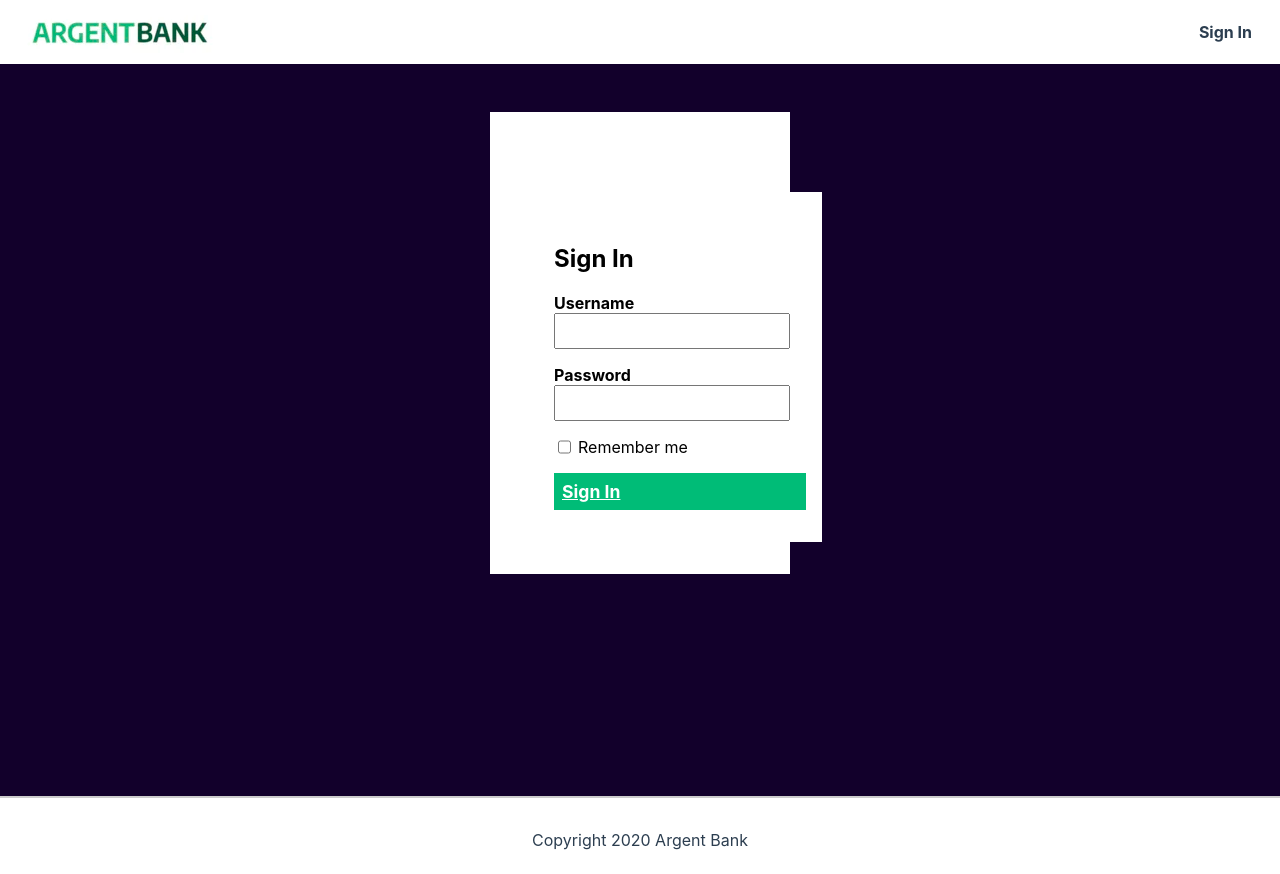
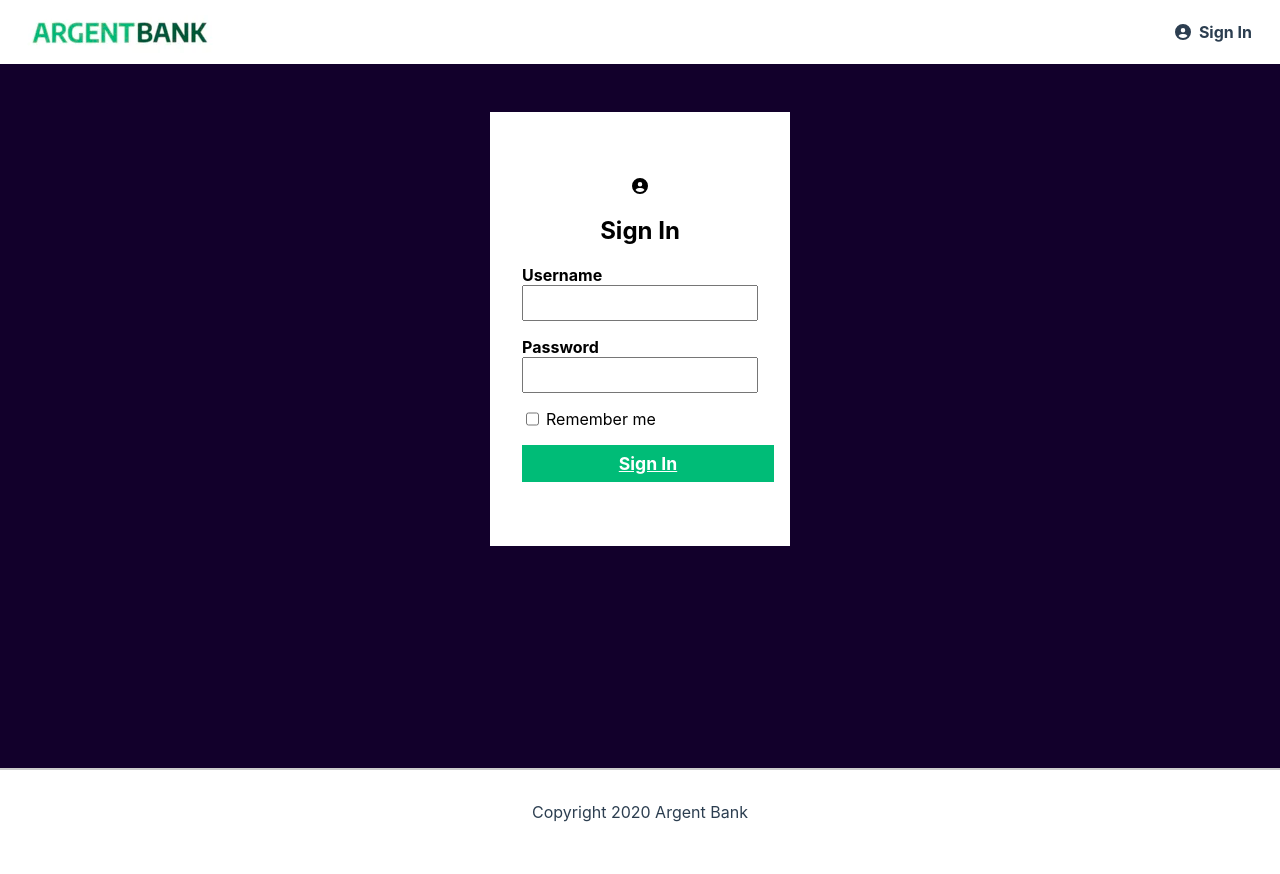
Before and after one commit to NJ4445/argentbank, a React (Create React App) app: page /sign-in in a window 1280 px wide. After the commit the page ends 846 px from the top, so only its background shows below. Built offline with nearby package versions, Linux system fonts and the light colour scheme.

Commit message:
import FontAwesomeIcon dans SignForm

```diff
--- a/package.json
+++ b/package.json
@@ -3,6 +3,9 @@
   "version": "0.1.0",
   "private": true,
   "dependencies": {
+    "@fortawesome/fontawesome-free": "^6.6.0",
+    "@fortawesome/free-solid-svg-icons": "^6.6.0",
+    "@fortawesome/react-fontawesome": "^0.2.2",
     "@testing-library/jest-dom": "^5.17.0",
     "@testing-library/react": "^13.4.0",
     "@testing-library/user-event": "^13.5.0",
--- a/src/components/Feature/Feature.module.css
+++ b/src/components/Feature/Feature.module.css
@@ -1,19 +1,14 @@
 /* Feature.module.css */
 
-.feature {
-    display: flex;
-    flex-direction: column;
-  }
-
-  @media (min-width: 920px) {
-    .feature {
-      flex-direction: row;
-    }
-  }
-
 .featureItem {
-    flex: 1;
-    padding: 2.5rem;
+  display: block;
+  flex-basis: 0%;
+  flex-grow: 1;
+  flex-shrink: 1;
+  align-items: center;
+  padding: 40px;
+  text-align: center;
+  unicode-bidi: isolate;
 }
 
 .featureIcon {
@@ -25,7 +20,16 @@
 
 .featureItemTitle {
   color: #222;
-    font-size: 1.25rem;
+  font-size: 20px;
   font-weight: bold;
-    margin-bottom: 0.5rem;
+  text-align: center;
+  vertical-align: baseline;
+  width: auto;
 }
+
+
+  @media (min-width: 920px) {
+    .feature {
+      flex-direction: row;
+    }
+  }
--- a/src/components/Header/Header.jsx
+++ b/src/components/Header/Header.jsx
@@ -2,6 +2,8 @@ import React from 'react';
 import { Link } from 'react-router-dom';
 import styles from './Header.module.css';
 import logo from '../../assets/img/argentBankLogo.webp';
+import { FontAwesomeIcon } from '@fortawesome/react-fontawesome';
+import { faUserCircle } from '@fortawesome/free-solid-svg-icons';
 
 const Header = () => {
   return (
@@ -15,7 +17,7 @@ const Header = () => {
       </Link>
       <div>
         <Link className={styles.mainNavItem} to="/sign-in">
-          <i className="fa fa-user-circle"></i>
+          <FontAwesomeIcon icon={faUserCircle} className={styles.mainNavItem} />
           Sign In
         </Link>
       </div>
--- a/src/components/SignInForm/SignInForm.jsx
+++ b/src/components/SignInForm/SignInForm.jsx
@@ -1,11 +1,13 @@
 // SignInForm.jsx
 import React from 'react';
 import styles from '../SignInForm/SignInForm.module.css';
+import { FontAwesomeIcon } from '@fortawesome/react-fontawesome';
+import { faUserCircle } from '@fortawesome/free-solid-svg-icons';
 
 const SignInForm = () => {
   return (
     <main className={`${styles.signInContent} bg-dark`}>
-      <i className={`fa fa-user-circle ${styles.signInIcon}`}></i>
+      <FontAwesomeIcon icon={faUserCircle} className={styles.signInIcon} />
       <h1>Sign In</h1>
       <form>
         <div className={styles.inputWrapper}>
@@ -21,8 +23,6 @@ const SignInForm = () => {
           <label htmlFor="remember-me">Remember me</label>
         </div>
         <a href="./user" className={styles.signInButton}>Sign In</a>
-        {/* Utilisez le bouton si vous avez un gestionnaire de soumission */}
-        {/* <button className={styles.signInButton}>Sign In</button> */}
       </form>
     </main>
   );
--- a/src/components/SignInForm/SignInForm.module.css
+++ b/src/components/SignInForm/SignInForm.module.css
@@ -3,14 +3,17 @@
 .signInContent {
     box-sizing: border-box;
     background-color: white;
+    display: block;
     width: 300px;
-    margin: 0 auto;
-    margin-top: 3rem;
-    padding: 2rem;
+    margin-left: 141px;
+    margin-right: 141px;
+    padding: 32px;
+    text-align: center;
+    unicode-bidi: isolate;
   }
 
   .signInIcon {
-    font-size: 5rem;
+    font-size: 1rem;
   }
 
   .inputWrapper {
--- a/src/pages/User/User.module.css
+++ b/src/pages/User/User.module.css
@@ -1,6 +1,13 @@
 .main {
-  flex: 1;
+  display: block;
   background-color: #12002b;
+  flex-basis: 0%;
+  flex-grow: 1;
+  flex-shrink: 1;
+  text-align: center;
+  unicode-bidi: isolate;
+  padding-bottom: 5rem;
+  padding-top: 0.1rem;
 }
 
 .header {
@@ -27,10 +34,12 @@
   width: 80%;
   margin: 0 auto;
   flex-direction: column;
-  padding: 1.5rem;
+  padding: 24px;
   box-sizing: border-box;
   text-align: left;
-  margin-bottom: 2rem;
+  margin-bottom: 32px;
+  margin-top: 0;
+  unicode-bidi: isolate;
 }
 
 .accountAmount {
```
Also changed, not shown: 1 other file (tests, documents, lock files or other folders). Lines whose indentation alone changed are shown as unchanged.
